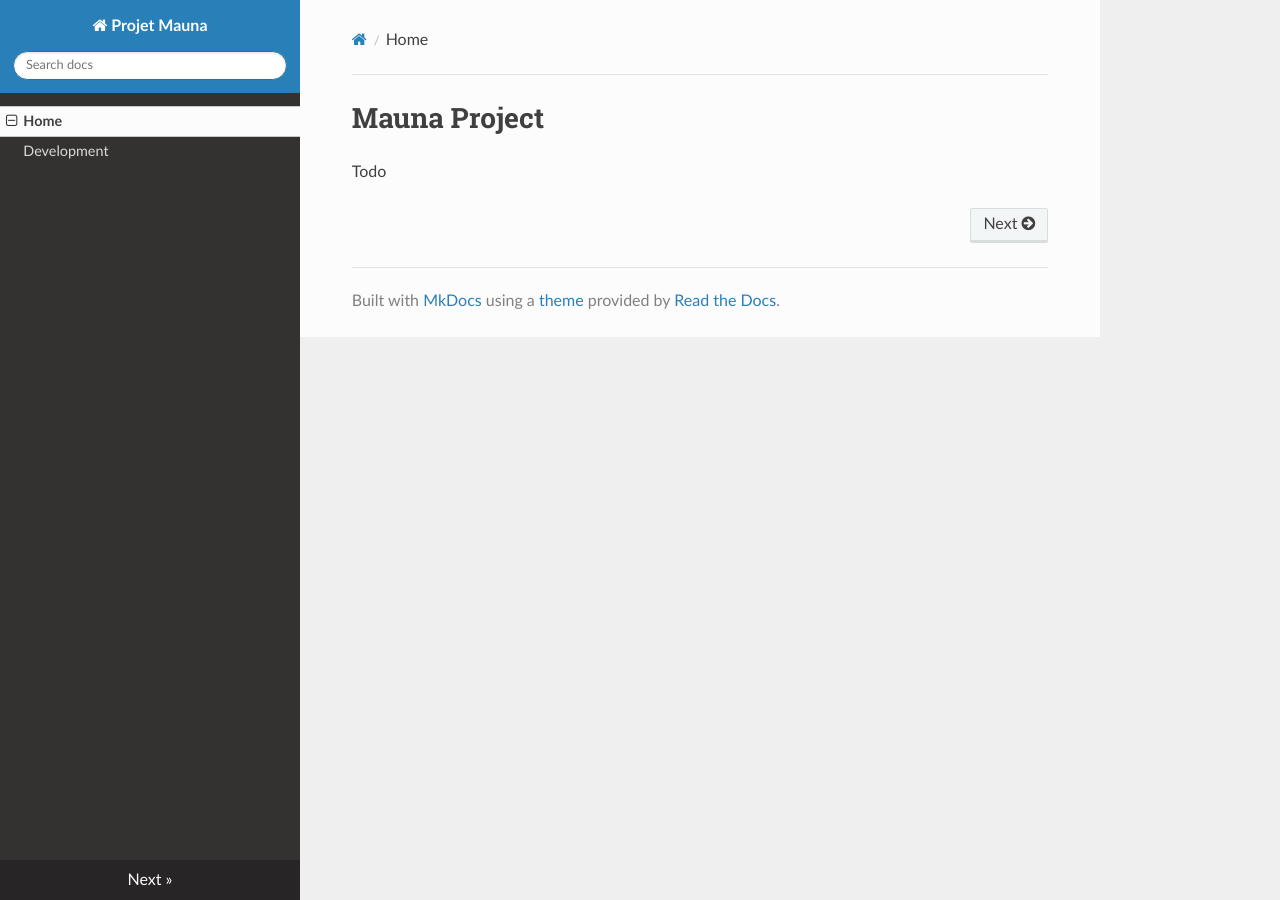
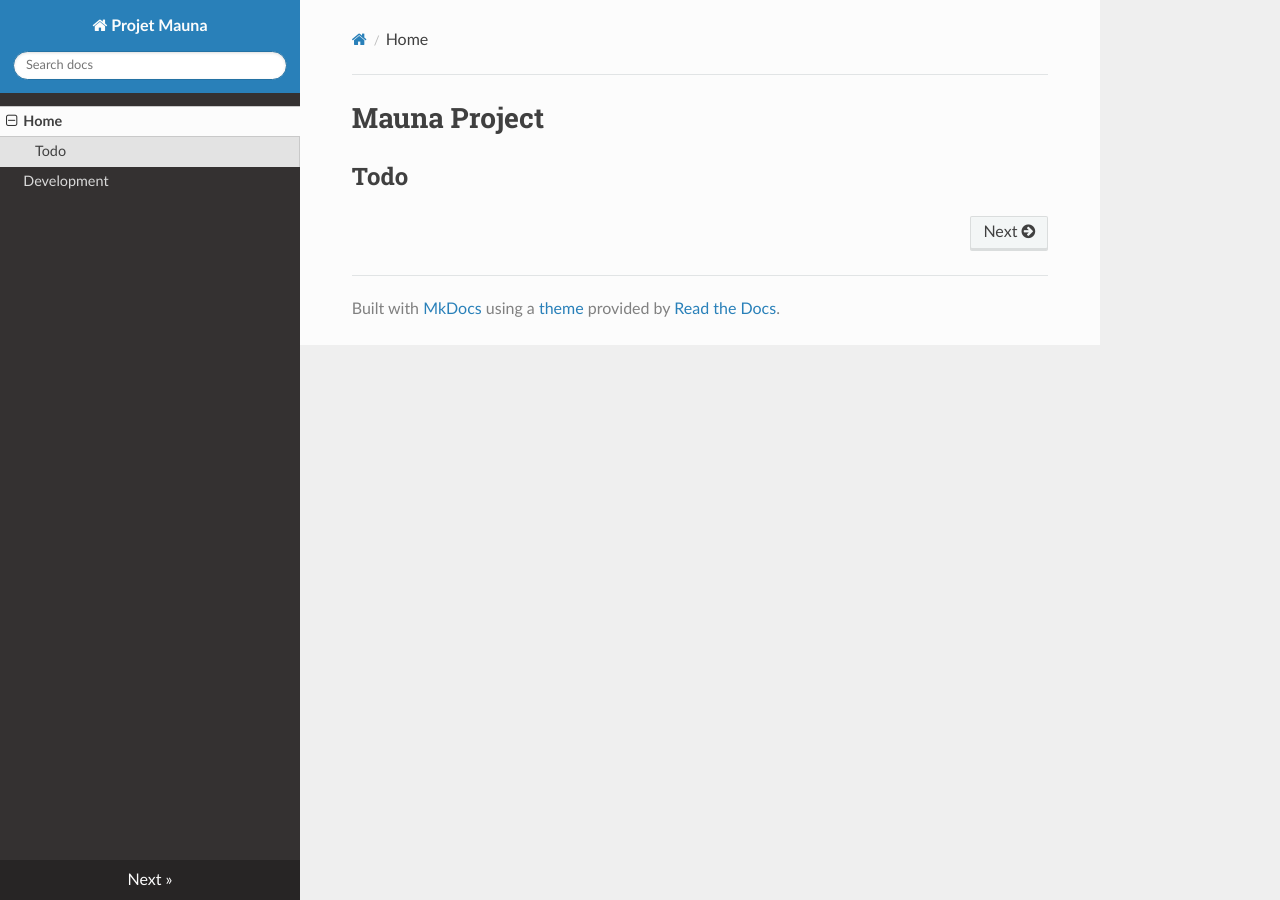
Before and after one commit to grena/project-mauna, an MkDocs documentation site: the page built from docs/index.md, in a window 1280 px wide. Built offline with MkDocs 1.6.1, drawn with Linux system fonts in a browser that asks for light colours; nearby versions of some CDN libraries; old or Windows-style settings are respelled for this version of MkDocs.

Commit message:
updating doc

```diff
--- a/docs/index.md
+++ b/docs/index.md
@@ -1,3 +1,3 @@
 # Mauna Project
 
-Todo
+## Todo
```
